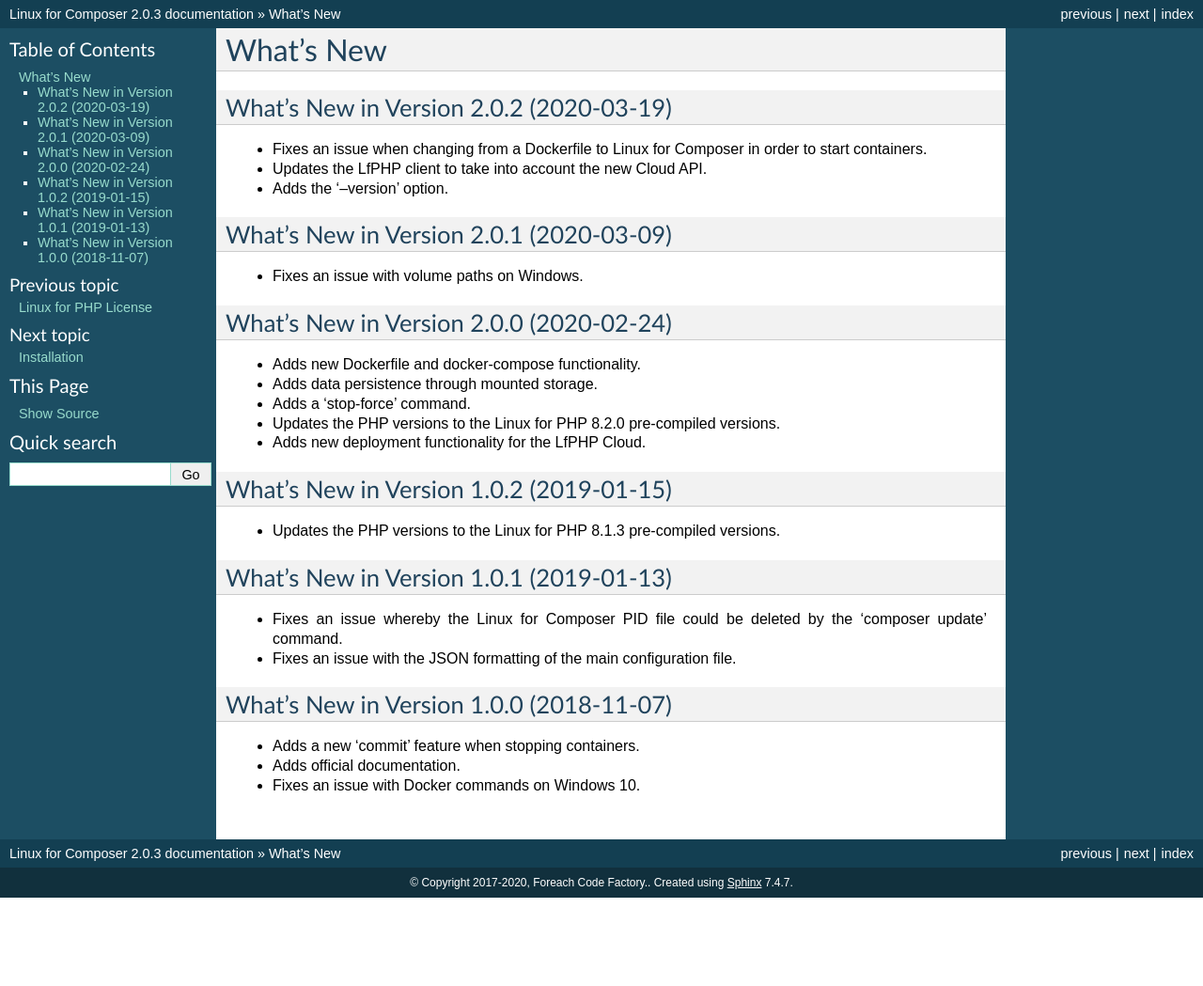
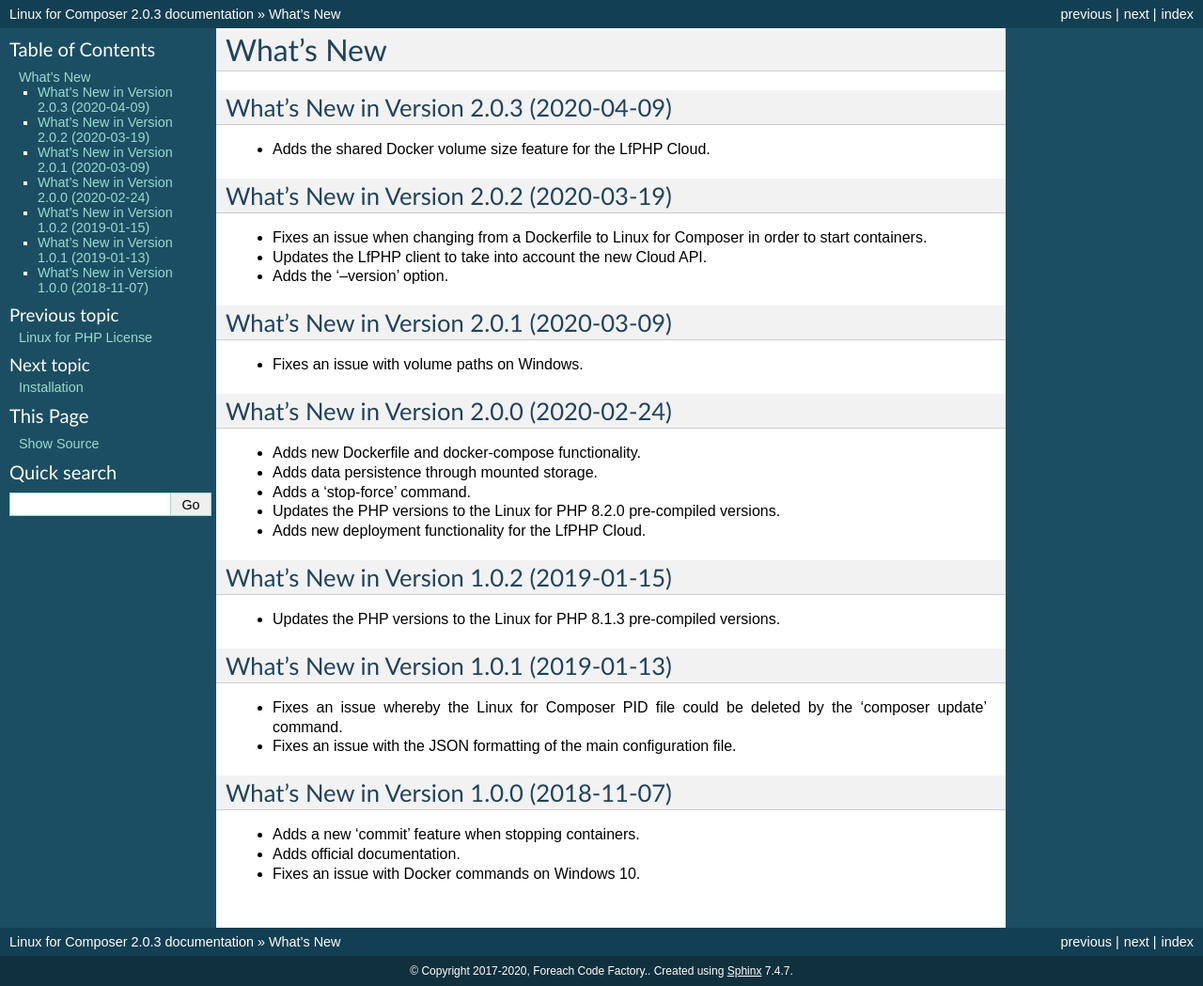
Before and after one commit to linuxforphp/linuxforcomposer, a Sphinx documentation site: the page built from docs/whats_new.rst, in a window 1280 px wide. Shown: the whole page at 94% size. Built offline with Sphinx 7.4.7, drawn with Linux system fonts in a browser that asks for light colours; before the commit the page ends 955 px from its top, so only the background shows below that.

Commit message:
2020-04-09 AC: Updates the user documentation.

```diff
--- a/docs/whats_new.rst
+++ b/docs/whats_new.rst
@@ -2,6 +2,12 @@
 
 What's New
 ==========
+
+What's New in Version 2.0.3 (2020-04-09)
+----------------------------------------
+
+- Adds the shared Docker volume size feature for the LfPHP Cloud.
+
 
 What's New in Version 2.0.2 (2020-03-19)
 ----------------------------------------
```
